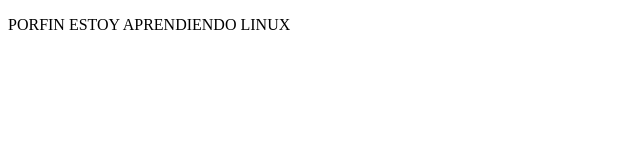
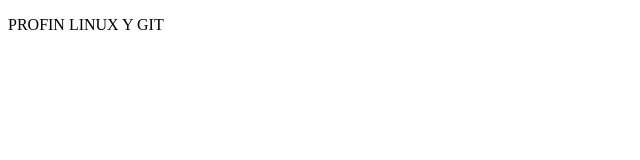
Before and after one commit to alexanderscyz/proyectOPLT1, a plain HTML site: page index.html in a window 1280 px wide. Shown: the whole page, without its empty margins (0-640 px from the left). Drawn offline with Linux system fonts and the light colour scheme.

Commit message:
Segundo cambio

```diff
--- a/index.html
+++ b/index.html
@@ -4,9 +4,9 @@
     <meta charset="UTF-8">
     <meta http-equiv="X-UA-Compatible" content="IE=edge">
     <meta name="viewport" content="width=device-width, initial-scale=1.0">
-    <title>Hola Cuates</title>
+    <title>Hola</title>
 </head>
 <body>
-    <p>PORFIN ESTOY APRENDIENDO LINUX</p>
+    <p>PROFIN LINUX Y GIT</p>
 </body>
 </html>
```
